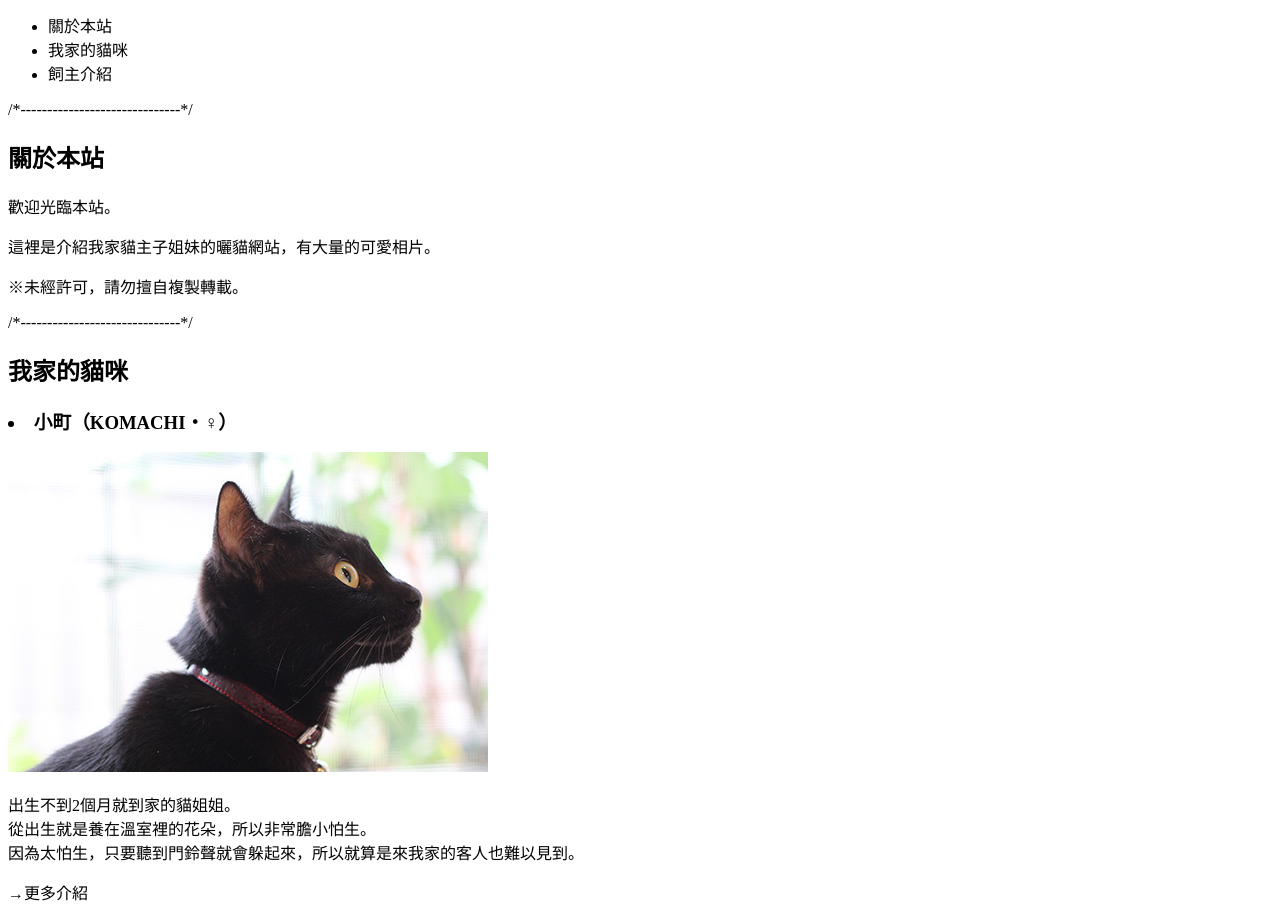
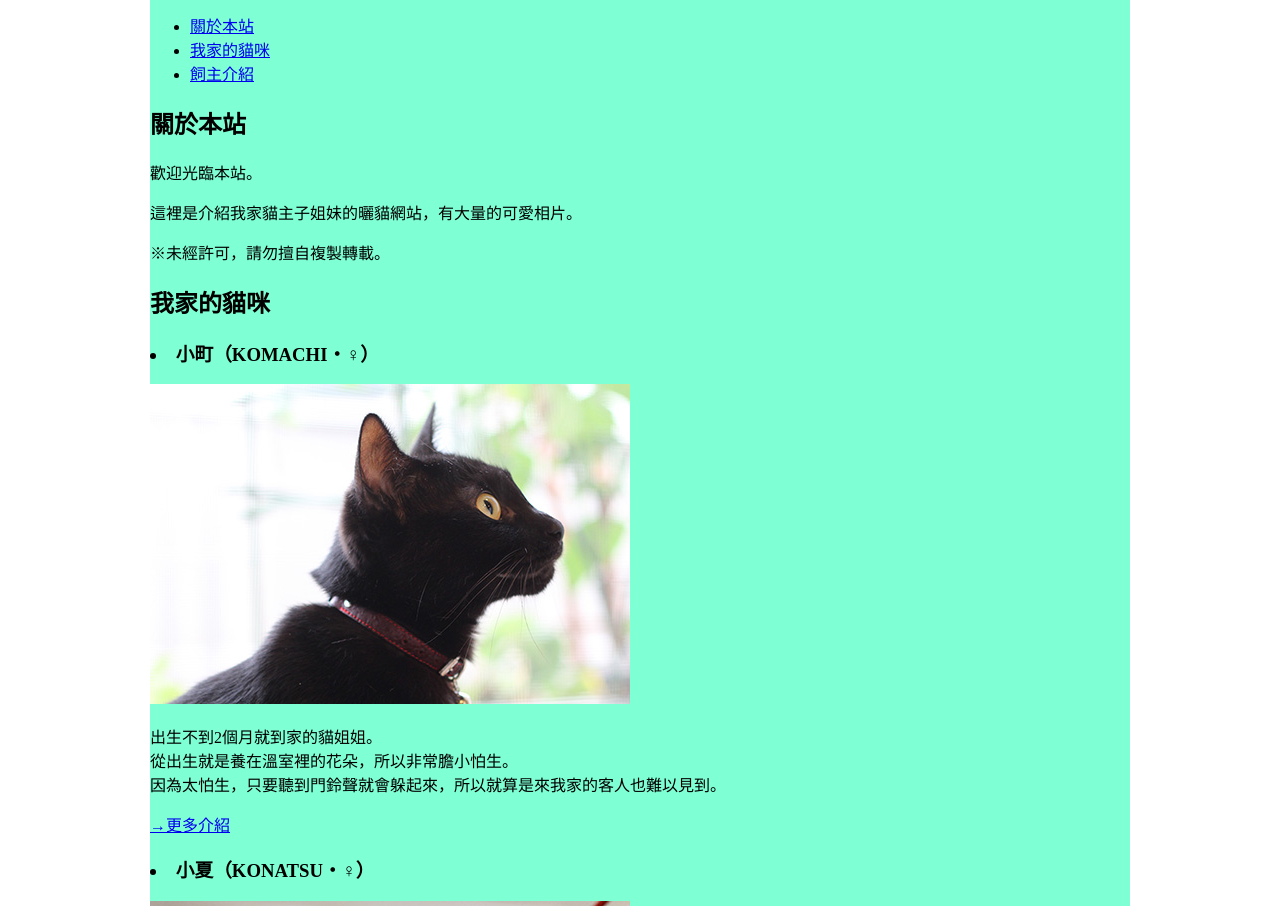
Before and after one commit to laarchi1912/laarchi, a plain HTML site: page index.html in a window 1280 px wide. Shown: the part 107-1013 px from the top of the page. Drawn offline with Linux system fonts and the light colour scheme.

Commit message:
ver.2022.04.12

```diff
--- a/index.html
+++ b/index.html
@@ -1,31 +1,50 @@
 <!DOCTYPE html>
 <html lang="en">
+
 <head>
     <meta charset="UTF-8">
     <meta http-equiv="X-UA-Compatible" content="IE=edge">
     <meta name="viewport" content="width=device-width, initial-scale=1.0">
     <title>110111103張哲榮</title>
     <link rel="shortcut icon" href="lesson 01/img/460pig_100668.png" type="image/x-icon">
+    <style>
+        #container {
+            background-color: aquamarine;
+            width: 980px;
+            margin: 0px auto;
+        }
+    </style>
 </head>
+
 <body>
+    <div id="container">
+
+        <header>
             <h1>KOMA-NATSU Web</h1>
             <p>介紹一下我家的偶像貓咪們！</p>
+        </header>
+
+        <nav>
             <ul>
-        <li>關於本站</li>
-        <li>我家的貓咪</li>
-        <li>飼主介紹</li>
+                <li><a href="#intro">關於本站</a></li>
+                <li><a href="#cats">我家的貓咪</a></li>
+                <li><a href="#feeder">飼主介紹</a></li>
             </ul>
+        </nav>
 
-    /*------------------------------*/
+        <main>
 
-    <h2>關於本站</h2>
+            <section>
+                <h2 id="intro">關於本站</h2>
                 <p>歡迎光臨本站。</p>
                 <p>這裡是介紹我家貓主子姐妹的曬貓網站，有大量的可愛相片。</p>
                 <p>※未經許可，請勿擅自複製轉載。</p>
+            </section>
 
-    /*------------------------------*/
+            <section>
+                <h2 id="cats">我家的貓咪</h2>
 
-    <h2>我家的貓咪</h2>
+                <section>
                     <h3>
                         <li>小町（KOMACHI・♀）</li>
                     </h3>
@@ -35,8 +54,10 @@
                         從出生就是養在溫室裡的花朵，所以非常膽小怕生。<br>
                         因為太怕生，只要聽到門鈴聲就會躲起來，所以就算是來我家的客人也難以見到。
                     </p>
-    <p>→更多介紹</p>
+                    <p><a href="lesson 01/cats/komachi.html">→更多介紹</a></p>
+                </section>
 
+                <section>
                     <h3>
                         <li>小夏（KONATSU・♀）</li>
                     </h3>
@@ -46,11 +67,14 @@
                         原本是在埼玉縣飯能市的煤礦場出生長大的小野貓。<br>
                         和小町不同，是個性活潑親人，愛吃、愛玩、愛睡的元氣寶寶。
                     </p>
-    <p>→更多介紹</p>
+                    <p><a href="lesson 01/cats/konatsu.html">→更多介紹</a></p>
 
-    /*------------------------------*/
+                </section>
 
-    <h2>飼主介紹</h2>
+            </section>
+
+            <section>
+                <h2 id="feeder">飼主介紹</h2>
                 <img src="lesson 01/img/avatar.png" alt="飼主" width="480" height="320">
                 <dl>
                     <dt>暱稱 ：</dt>
@@ -58,10 +82,19 @@
                     <dt>職業 ：</dt>
                     <dd>Web相關工作的SOHO族</dd>
                     <dt>mail ：</dt>
-        <dd>info@roka404.main.jp</dd>
+                    <dd><a href="mailto:110111103@mail.aeust.edu.tw">聯絡我們</a></dd>
                     <dt>Web ：</dt>
-        <dd>http://roka404.main.jp/blog/</dd>
+                    <dd><a href="http://www.aeust.edu.tw" target="_blank" rel="noopener noreferrer">亞東科技大學</a></dd>
                 </dl>
+            </section>
+
+        </main>
+
+        <footer>
             <p>Copyright © KOMA-NATSU Web All Rights Reserved.</p>
+        </footer>
+
+    </div>
 </body>
+
 </html>
--- /dev/null
+++ b/resume.html
@@ -0,0 +1,51 @@
+<html>
+
+<head>
+    <meta charset="UTF-8">
+    <meta http-equiv="X-UA-Compatible" content="IE=edge">
+    <meta name="viewport" content="width=device-width, initial-scale=1.0">
+    <title>張哲榮的個人履歷</title>
+    <link rel="shortcut icon" href="lesson 01/img/yorushika.jpg" type="image/x-icon">
+    <style>
+        #container {
+            background-color: blanchedalmond;
+            margin: 0px auto;
+            width: 800px;
+        }
+    </style>
+</head>
+
+<body>
+    <div id="container">
+
+        <header>
+            <h1>張哲榮 CHANG CHE JUNG</h1>
+        </header>
+
+        <main>
+            <img src="lesson 01/img/yorushika.jpg" alt="Yorushika">
+
+            <section>
+                <h3>/*----------------------------------------------------*/</h1>
+                <h3>活得開心就好</h3>
+                <h3>/*----------------------------------------------------*/</h1>
+            </section>
+
+            <section>
+                <h1>學歷</h1>
+                <nav>
+                    <ol>
+                        <li><a href="https://www.ctes.ntpc.edu.tw/" target="_blank" rel="noopener noreferrer">江翠國小</a></li>
+                        <li><a href="https://www.ctjh.ntpc.edu.tw/" target="_blank" rel="noopener noreferrer">江翠國中</a></li>
+                        <li><a href="https://web.nihs.tp.edu.tw/bin/home.php" target="_blank" rel="noopener noreferrer">內湖高工</a></li>
+                        <li><a href="https://www.aeust.edu.tw/" target="_blank" rel="noopener noreferrer">亞東科技大學</a></li>
+                    </ol>
+                </nav>
+            </section>
+
+        </main>
+
+    </div>
+</body>
+
+</html>
```
Also changed, not shown: lesson 01/img/yorushika.jpg (added). Lines whose indentation alone changed are shown as unchanged.
